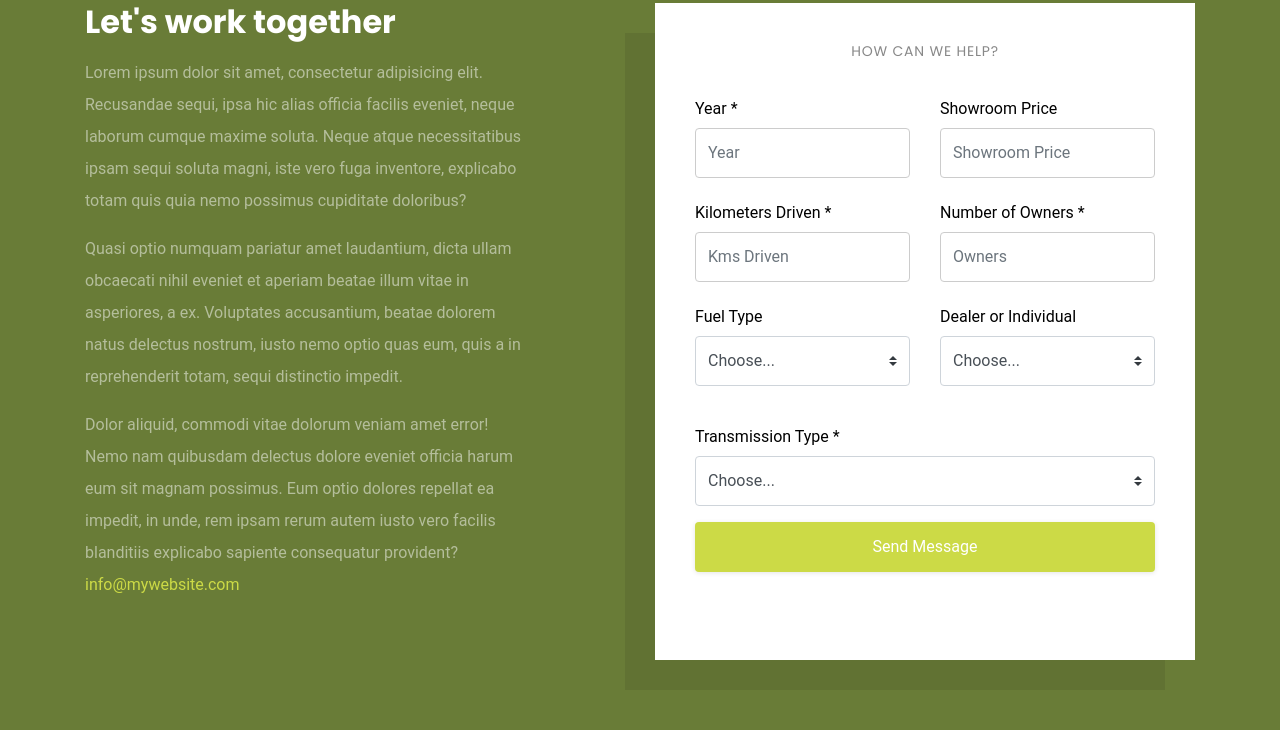
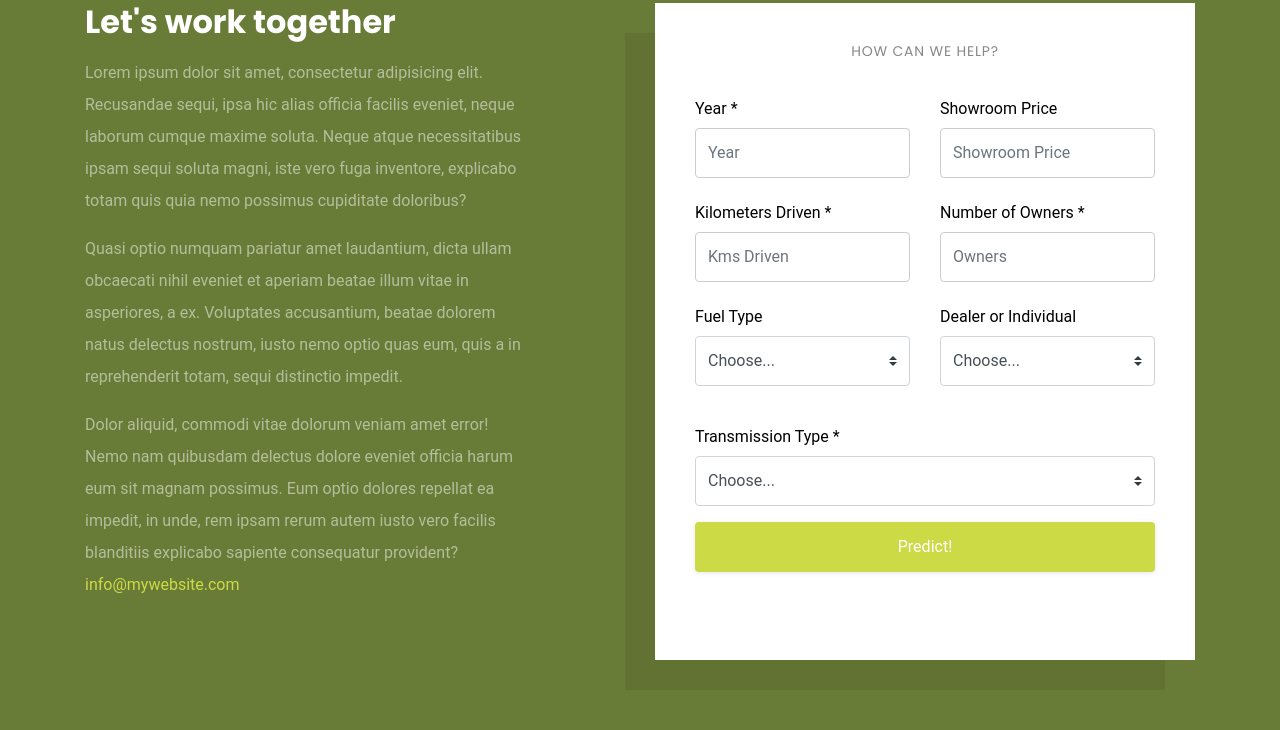
Before and after one commit to Arsh-ml/car-price-prediction, a Flask app: page / in a window 1280 px wide. Shown: the part 109-839 px from the top of the page. Run offline with Flask 2, Linux system fonts and the light colour scheme; parts of the project's set-up code (start-up, migrations or seed data) failed here and were passed over; some libraries are stand-ins or nearby versions.

Commit message:
Update index.html

```diff
--- a/templates/index.html
+++ b/templates/index.html
@@ -98,7 +98,7 @@
 
               <div class="row">
                 <div class="col-md-12">
-                  <input id="sub" type="submit" value="Send Message" class="btn btn-block btn-primary rounded-0 py-2 px-4">
+                  <input id="sub" type="submit" value="Predict!" class="btn btn-block btn-primary rounded-0 py-2 px-4">
                   <span class="submitting"></span>
                 </div>
               </div>
```
